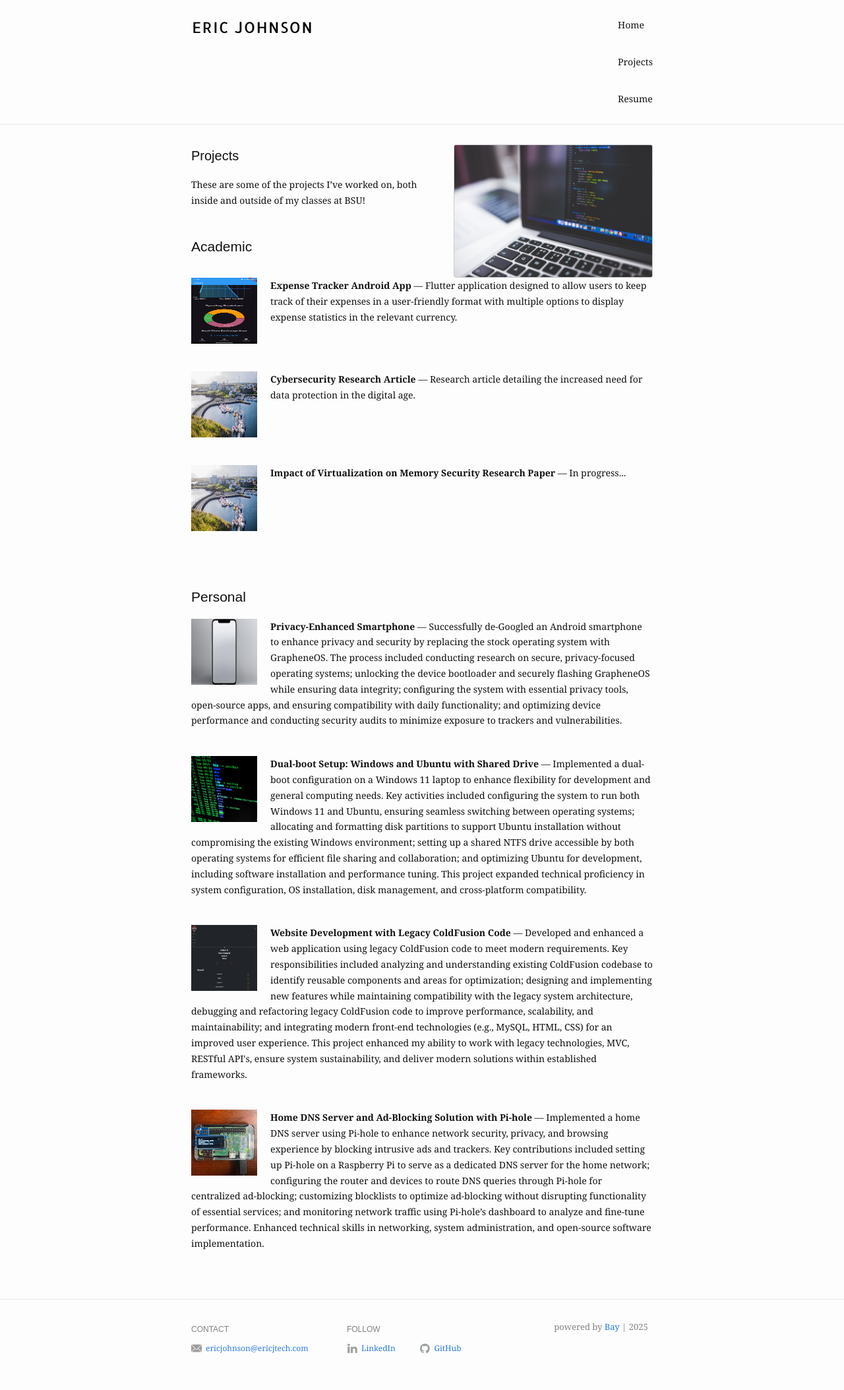
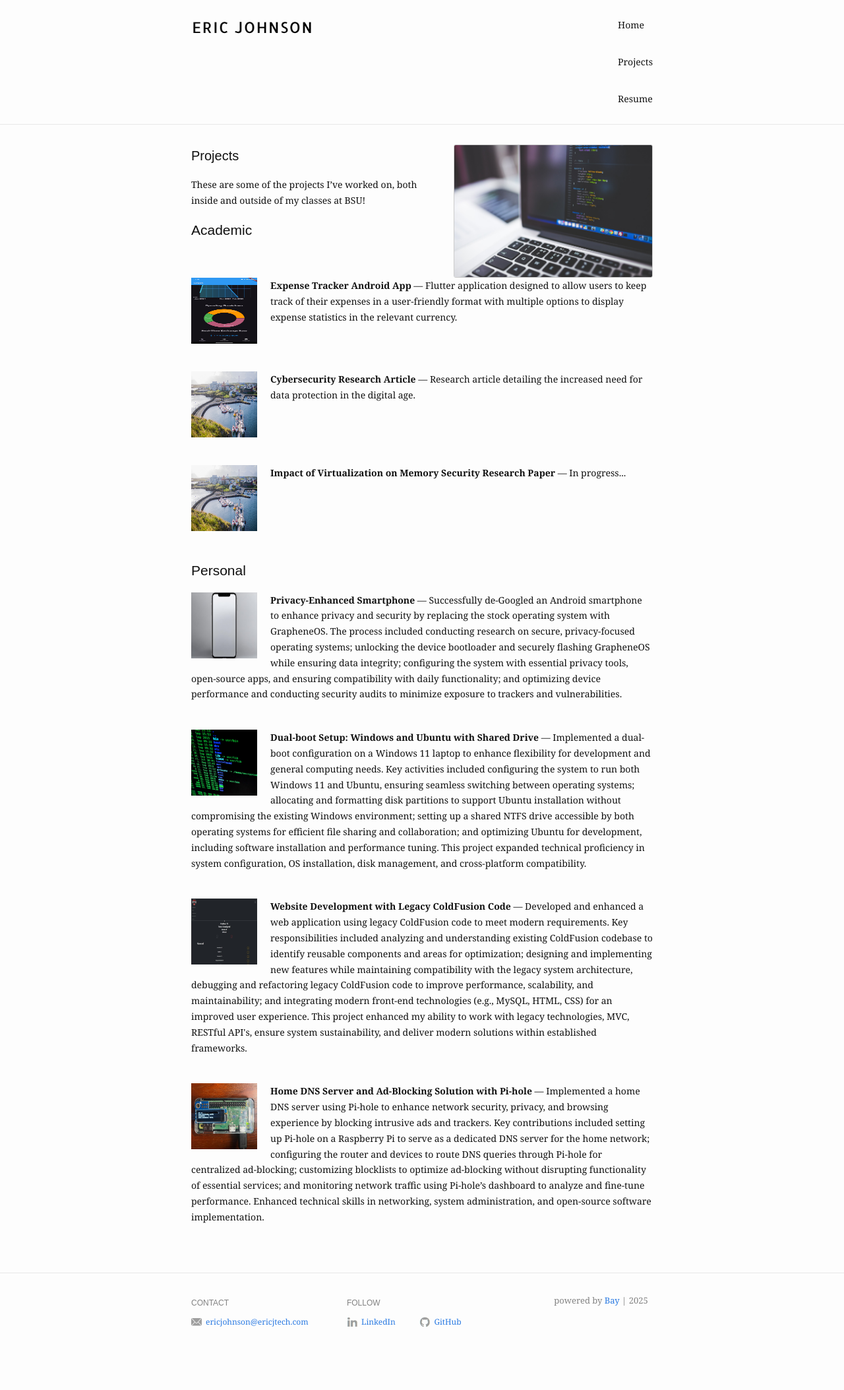
Before and after one commit to eboi1/eboi1.github.io, a Jekyll site: the page built from projects.md, in a window 1280 px wide. Shown: the whole page at 66% size. Built offline with Jekyll 4.4.1, drawn with Linux system fonts in a browser that asks for light colours; after the commit the page ends 2067 px from its top, so only the background shows below that.

Commit message:
spacing bug fix 1

```diff
--- a/_sass/_layout.scss
+++ b/_sass/_layout.scss
@@ -172,9 +172,9 @@
   font-size: 20px;
 }
 
-.page-subheading {
-  margin-top: 40px;
-}
+// .page-subheading {
+//   margin-top: 40px;
+// }
 
 // .site-nav {
 //   display: flex;
```
